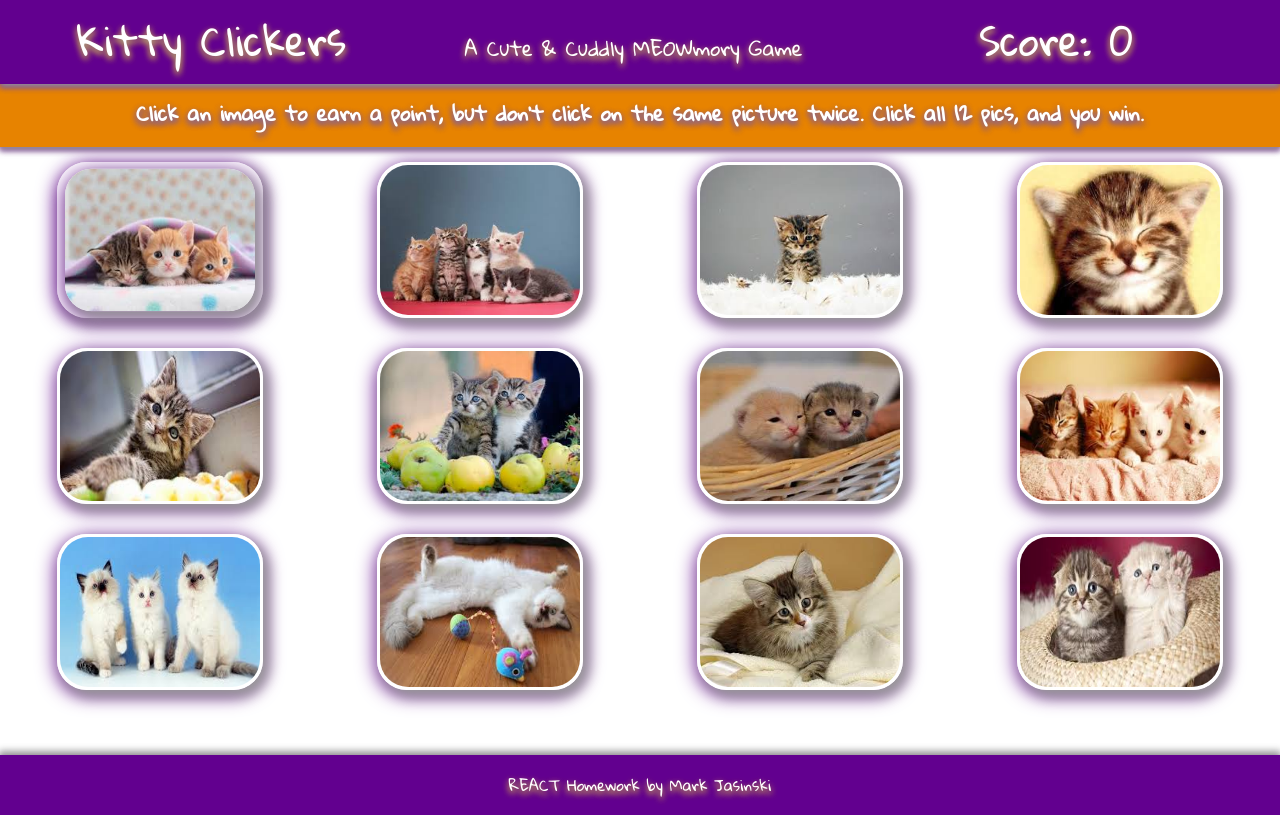
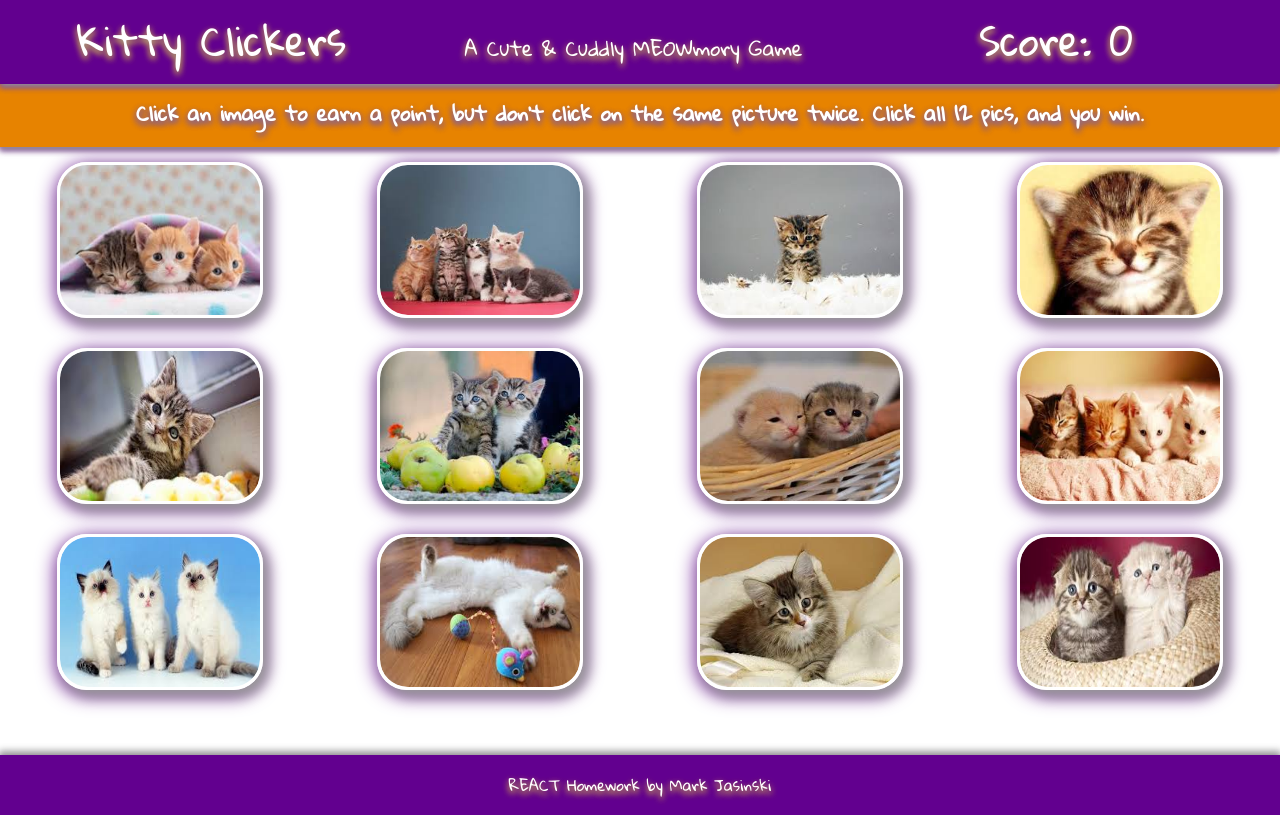
Before and after one commit to markjart/kittyclickers, a React (Create React App) app: page / in a window 1280 px wide. In both pictures the pointer is over the picture 160 px from the left and 239 px from the top of the page. Built offline with nearby package versions, Linux system fonts and the light colour scheme; a web font is replaced by a local one.

Commit message:
css update for cards

```diff
--- a/src/components/FriendCard/FriendCard.css
+++ b/src/components/FriendCard/FriendCard.css
@@ -5,17 +5,17 @@
     box-shadow: 5px 6px 12px 1px #999, 0 4px 20px #62008f;
     border: 3px solid white;
     border-radius: 30px;
+    overflow: hidden;
   }
 
 img {
   width: 200px;
   height: 150px;
   border-radius: 28px;
-  overflow: hidden;
+
 }
 
 img:hover {
-  -webkit-transform: scale(.95);
-          transform: scale(.95);
-  box-shadow: 5px 6px 12px 1px #999, 0 4px 20px #62008f;
+  -webkit-transform: scale(1.1);
+          transform: scale(1.1);
 }
```
